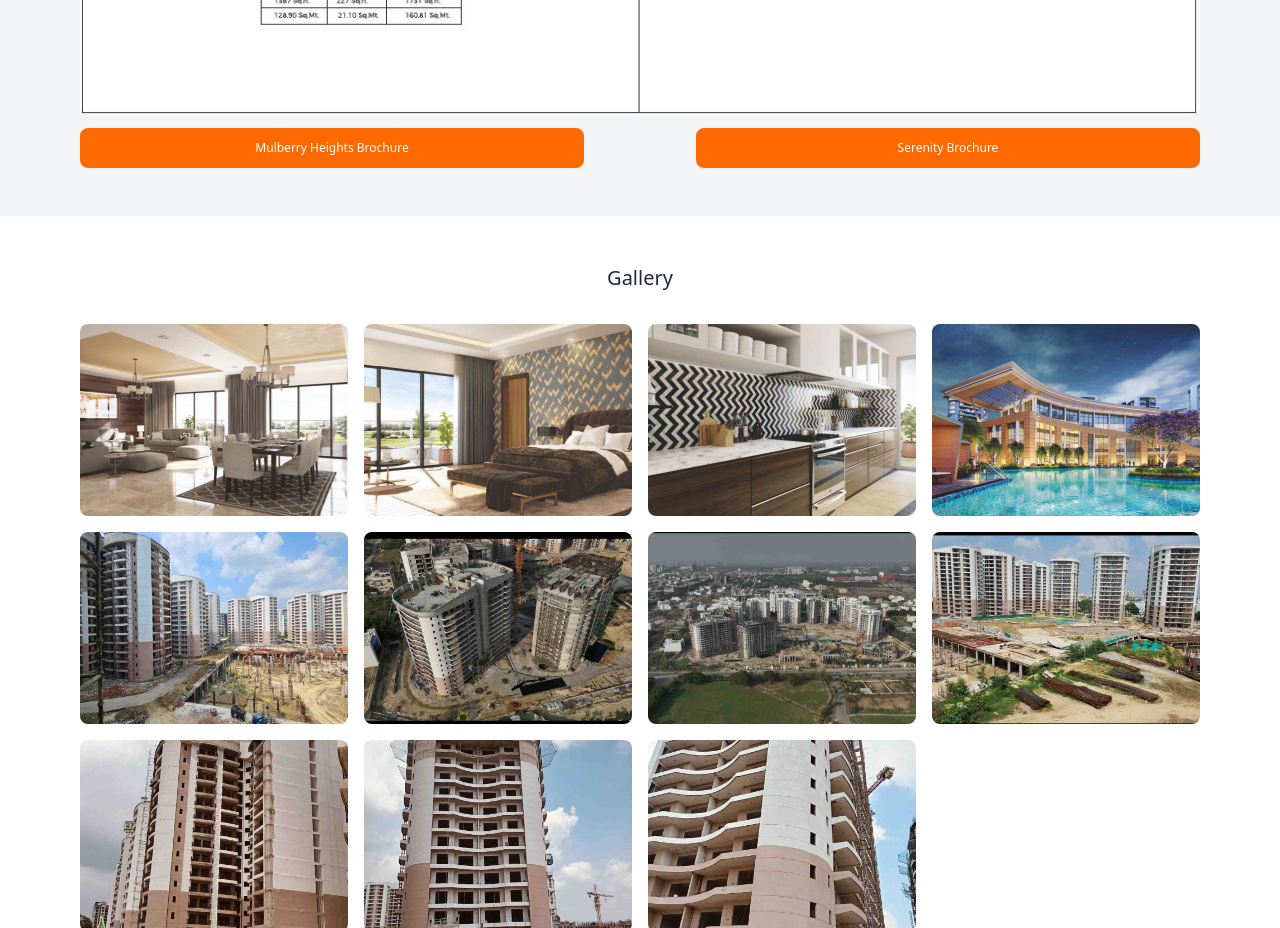
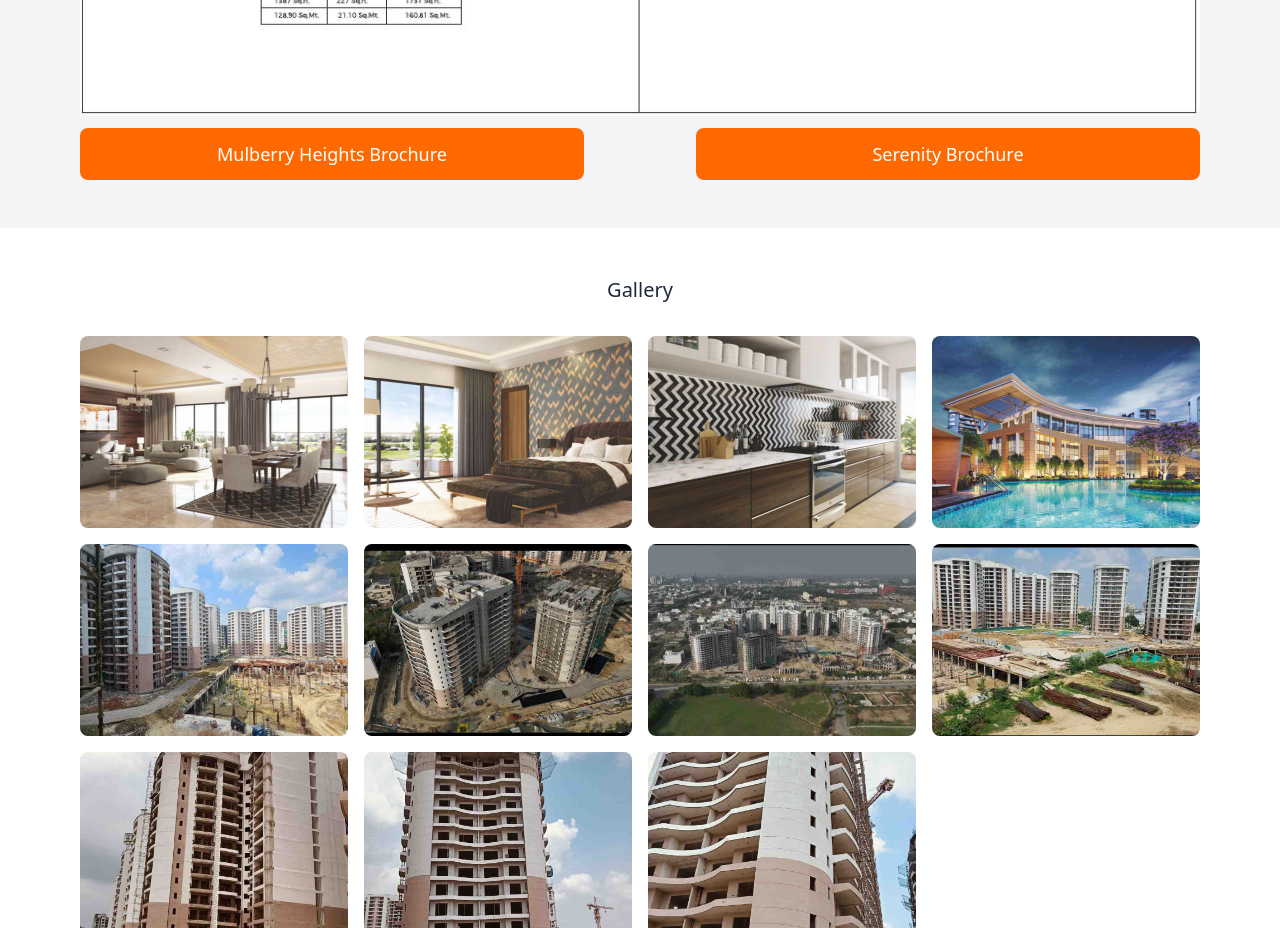
Before and after one commit to SquareIt-12/dpspalladio, a React (Vite) app: page / in a window 1280 px wide. Shown: the part 3340-4268 px from the top of the page. Built offline with nearby package versions, Linux system fonts and the light colour scheme.

Commit message:
optimization-2

```diff
--- a/src/components/floorplan-section.jsx
+++ b/src/components/floorplan-section.jsx
@@ -74,13 +74,13 @@ export default function FloorPlanSection() {
         <div className="flex flex-col lg:flex-row lg:gap-x-28 justify-between">
           <button
             onClick={handleMulberry}
-            className="py-2 lg:p-3 bg-orange-500 lg:text-md md:text-md text-xs lg:w-full  text-white rounded-lg cursor-pointer mt-3 hover:bg-orange-700 "
+            className="py-2 lg:p-3 bg-orange-500 lg:text-lg md:text-md text-xs  lg:w-full  text-white rounded-lg cursor-pointer mt-3 hover:bg-orange-700 "
           >
             Mulberry Heights Brochure
           </button>
           <button
             onClick={handleSerenity}
-            className="py-2 lg:p-3 bg-orange-500 lg:text-md md:text-md text-xs text-white rounded-lg lg:w-full cursor-pointer mt-3 hover:bg-orange-700 "
+            className="py-2 lg:p-3 bg-orange-500 lg:text-lg md:text-md text-xs  text-white rounded-lg lg:w-full cursor-pointer mt-3 hover:bg-orange-700 "
           >
             Serenity Brochure
           </button>
```
